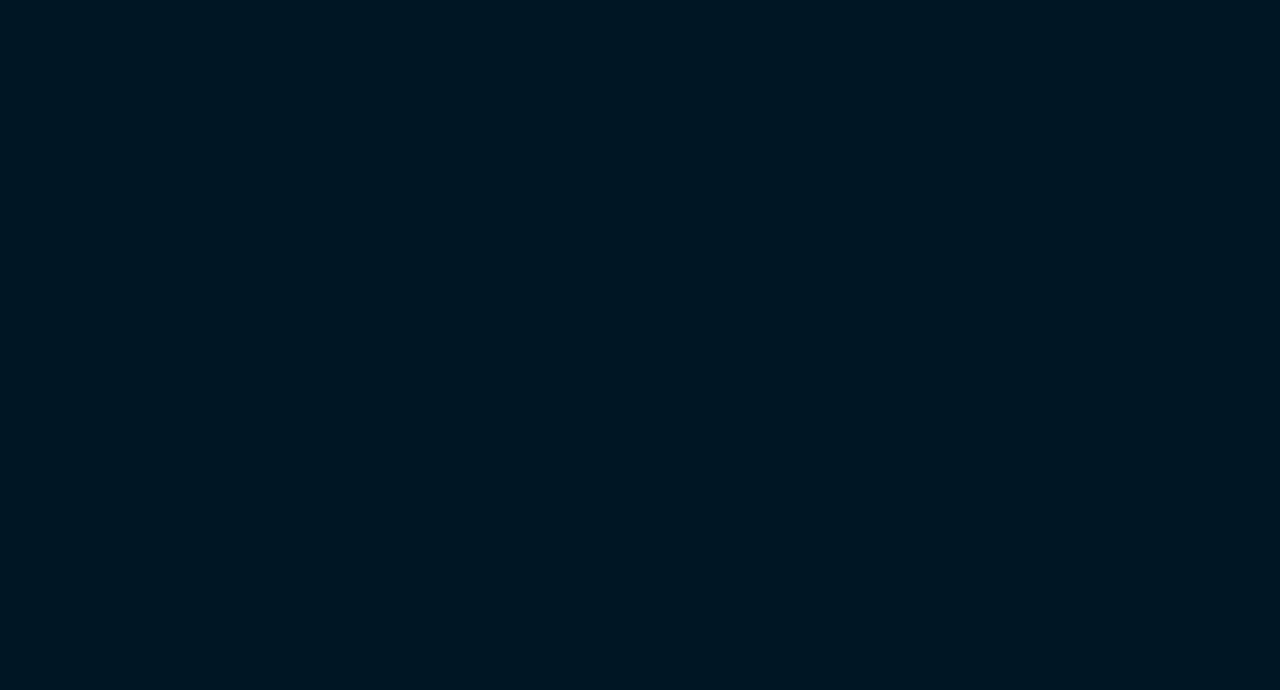
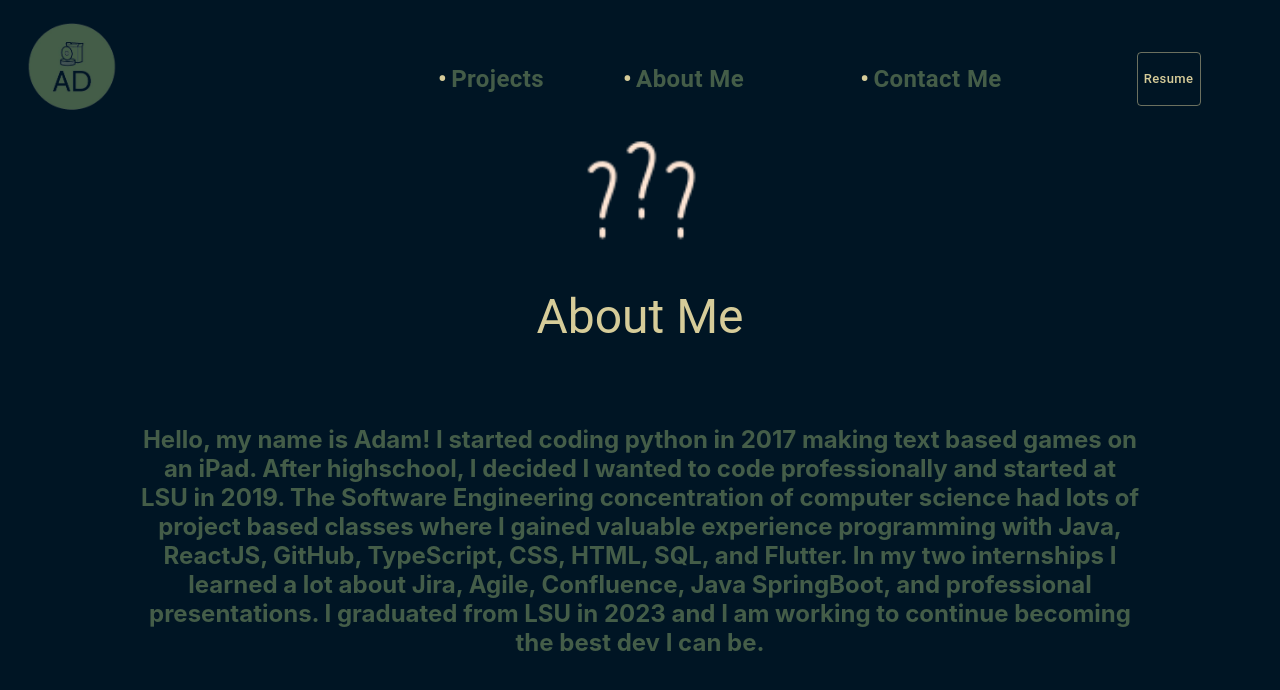
Before and after one commit to AdamDupuy/personalSite, a React (Create React App) app: page /personalSite/tempAboutMe in a window 1280 px wide. Before the commit this address had no page. Shown: the top 690 px of the page. Built offline with nearby package versions, Linux system fonts and the light colour scheme.

Commit message:
Temp Pages Added

```diff
--- a/src/App.tsx
+++ b/src/App.tsx
@@ -4,6 +4,8 @@ import { Route, Routes, BrowserRouter, HashRouter } from "react-router-dom";
 import Home from "./Pages/Home";
 import Projects from "./Pages/Projects";
 import InfoPage from "./Pages/InfoPage";
+import TempAboutMe from "./Pages/TempAboutMe";
+import TempContact from "./Pages/TempContact";
 
 function App() {
   return (
@@ -21,6 +23,8 @@ function App() {
           <Route path="" element={<Home />} />
           <Route path="/projects" element={<Projects />} />
           <Route path="/infoPage" element={<InfoPage />} />
+          <Route path="/tempAboutMe" element={<TempAboutMe />} />
+          <Route path="/tempContact" element={<TempContact />} />
         </Routes>
       </BrowserRouter>
     </Container>
--- a/src/Components/Header.tsx
+++ b/src/Components/Header.tsx
@@ -27,12 +27,14 @@ const Header = () => {
   };
 
   const handleClickAboutMe = async () => {
-    navigate("/infoPage", { state: { pageType: "About Me" } });
+    navigate("/tempAboutMe");
+    //navigate("/infoPage", { state: { pageType: "About Me" } });
     window.location.reload();
   };
 
   const handleClickContact = async () => {
-    navigate("/infoPage", { state: { pageType: "Contact" } });
+    navigate("/tempContact");
+    //navigate("/infoPage", { state: { pageType: "Contact" } });
     window.location.reload();
   };
 
--- /dev/null
+++ b/src/Pages/TempAboutMe.tsx
@@ -0,0 +1,116 @@
+import {
+  Typography,
+  Box,
+  createTheme,
+  ThemeProvider,
+  Container,
+  Grid,
+  Button,
+} from "@mui/material";
+import { useState, useEffect } from "react";
+import Header from "../Components/Header";
+import { useLocation } from "react-router-dom";
+import computerIcon from "../Assets/computerIcon.png";
+import questionIcon from "../Assets/questionMarkIcon.png";
+
+const customTheme = createTheme({
+  palette: {
+    primary: { main: "#D6CC99" },
+    secondary: {
+      main: "#445D48",
+      light: "#FDE5D4",
+    },
+  },
+});
+
+const TempAboutMe = () => {
+  const { state } = useLocation();
+  const [body, setBody] = useState<String>("");
+  const [pageTitle, setPageTitle] = useState<String>("");
+  const [pageImage, setPageImage] = useState<any>();
+
+  const fetchAboutMe = async () => {
+    setBody(
+      "Hello, my name is Adam! I started coding python in 2017 making text based games on an iPad. After highschool, I decided I wanted to code professionally and started at LSU in 2019. The Software Engineering concentration of computer science had lots of project based classes where I gained valuable experience programming with Java, ReactJS, GitHub, TypeScript, CSS, HTML, SQL, and Flutter. In my two internships I learned a lot about Jira, Agile, Confluence, Java SpringBoot, and professional presentations. I graduated from LSU in 2023 and I am working to continue becoming the best dev I can be."
+    );
+    setPageTitle("About Me");
+    setPageImage(questionIcon);
+  };
+
+  const fetchContact = async () => {
+    setBody("Email: adupuybusiness@gmail.com");
+    setPageTitle("Contact Me");
+    setPageImage(computerIcon);
+  };
+
+  const fetchPageInfo = async () => {
+    fetchAboutMe();
+  };
+
+  useEffect(() => {
+    fetchPageInfo();
+  });
+
+  customTheme.typography.h5 = {
+    fontSize: "1.2rem",
+    "@media (min-width:600px)": {
+      fontSize: "0.7rem",
+    },
+    [customTheme.breakpoints.up("md")]: {
+      fontSize: "1.5rem",
+    },
+  };
+
+  return (
+    <ThemeProvider theme={customTheme}>
+      <Container disableGutters sx={{ minWidth: "100%", minHeight: "100vh" }}>
+        <Grid
+          container
+          direction="row"
+          justifyContent="center"
+          alignItems="center"
+        >
+          <Grid item sx={{ width: "100%" }}>
+            <Header />
+          </Grid>
+          <Grid item textAlign="center" sx={{ width: "100%" }}>
+            <Box
+              component="img"
+              justifyContent="center"
+              sx={{
+                paddingTop: "5vh",
+                height: "125px",
+                width: "125px",
+                backgroundImage: pageImage,
+                alignItems: "left",
+              }}
+              src={pageImage}
+            />
+          </Grid>
+          <Grid item sx={{ width: "100%" }}>
+            <Typography
+              variant="h3"
+              align="center"
+              paddingTop="5vh"
+              color="primary"
+            >
+              {pageTitle}
+            </Typography>
+          </Grid>
+          <Grid item alignItems="center" sx={{ width: "1000px" }}>
+            <Typography
+              variant="h5"
+              textAlign="center"
+              paddingTop="10vh"
+              color="secondary"
+            >
+              {body}
+            </Typography>
+          </Grid>
+        </Grid>
+      </Container>
+    </ThemeProvider>
+  );
+};
+
+export default TempAboutMe;
--- /dev/null
+++ b/src/Pages/TempContact.tsx
@@ -0,0 +1,116 @@
+import {
+  Typography,
+  Box,
+  createTheme,
+  ThemeProvider,
+  Container,
+  Grid,
+  Button,
+} from "@mui/material";
+import { useState, useEffect } from "react";
+import Header from "../Components/Header";
+import { useLocation } from "react-router-dom";
+import computerIcon from "../Assets/computerIcon.png";
+import questionIcon from "../Assets/questionMarkIcon.png";
+
+const customTheme = createTheme({
+  palette: {
+    primary: { main: "#D6CC99" },
+    secondary: {
+      main: "#445D48",
+      light: "#FDE5D4",
+    },
+  },
+});
+
+const TempContact = () => {
+  const { state } = useLocation();
+  const [body, setBody] = useState<String>("");
+  const [pageTitle, setPageTitle] = useState<String>("");
+  const [pageImage, setPageImage] = useState<any>();
+
+  const fetchAboutMe = async () => {
+    setBody(
+      "Hello, my name is Adam! I started coding python in 2017 making text based games on an iPad. After highschool, I decided I wanted to code professionally and started at LSU in 2019. The Software Engineering concentration of computer science had lots of project based classes where I gained valuable experience programming with Java, ReactJS, GitHub, TypeScript, CSS, HTML, SQL, and Flutter. In my two internships I learned a lot about Jira, Agile, Confluence, Java SpringBoot, and professional presentations. I graduated from LSU in 2023 and I am working to continue becoming the best dev I can be."
+    );
+    setPageTitle("About Me");
+    setPageImage(questionIcon);
+  };
+
+  const fetchContact = async () => {
+    setBody("Email: adupuybusiness@gmail.com");
+    setPageTitle("Contact Me");
+    setPageImage(computerIcon);
+  };
+
+  const fetchPageInfo = async () => {
+    fetchContact();
+  };
+
+  useEffect(() => {
+    fetchPageInfo();
+  });
+
+  customTheme.typography.h5 = {
+    fontSize: "1.2rem",
+    "@media (min-width:600px)": {
+      fontSize: "0.7rem",
+    },
+    [customTheme.breakpoints.up("md")]: {
+      fontSize: "1.5rem",
+    },
+  };
+
+  return (
+    <ThemeProvider theme={customTheme}>
+      <Container disableGutters sx={{ minWidth: "100%", minHeight: "100vh" }}>
+        <Grid
+          container
+          direction="row"
+          justifyContent="center"
+          alignItems="center"
+        >
+          <Grid item sx={{ width: "100%" }}>
+            <Header />
+          </Grid>
+          <Grid item textAlign="center" sx={{ width: "100%" }}>
+            <Box
+              component="img"
+              justifyContent="center"
+              sx={{
+                paddingTop: "5vh",
+                height: "125px",
+                width: "125px",
+                backgroundImage: pageImage,
+                alignItems: "left",
+              }}
+              src={pageImage}
+            />
+          </Grid>
+          <Grid item sx={{ width: "100%" }}>
+            <Typography
+              variant="h3"
+              align="center"
+              paddingTop="5vh"
+              color="primary"
+            >
+              {pageTitle}
+            </Typography>
+          </Grid>
+          <Grid item alignItems="center" sx={{ width: "1000px" }}>
+            <Typography
+              variant="h5"
+              textAlign="center"
+              paddingTop="10vh"
+              color="secondary"
+            >
+              {body}
+            </Typography>
+          </Grid>
+        </Grid>
+      </Container>
+    </ThemeProvider>
+  );
+};
+
+export default TempContact;
```
